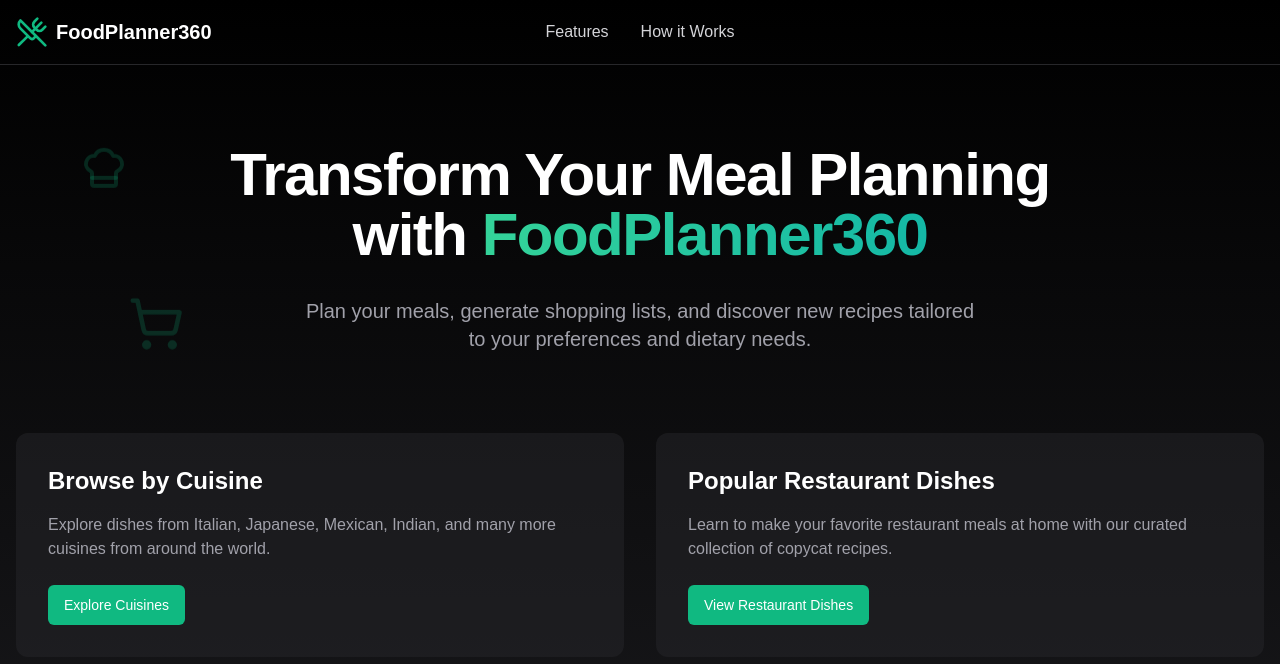
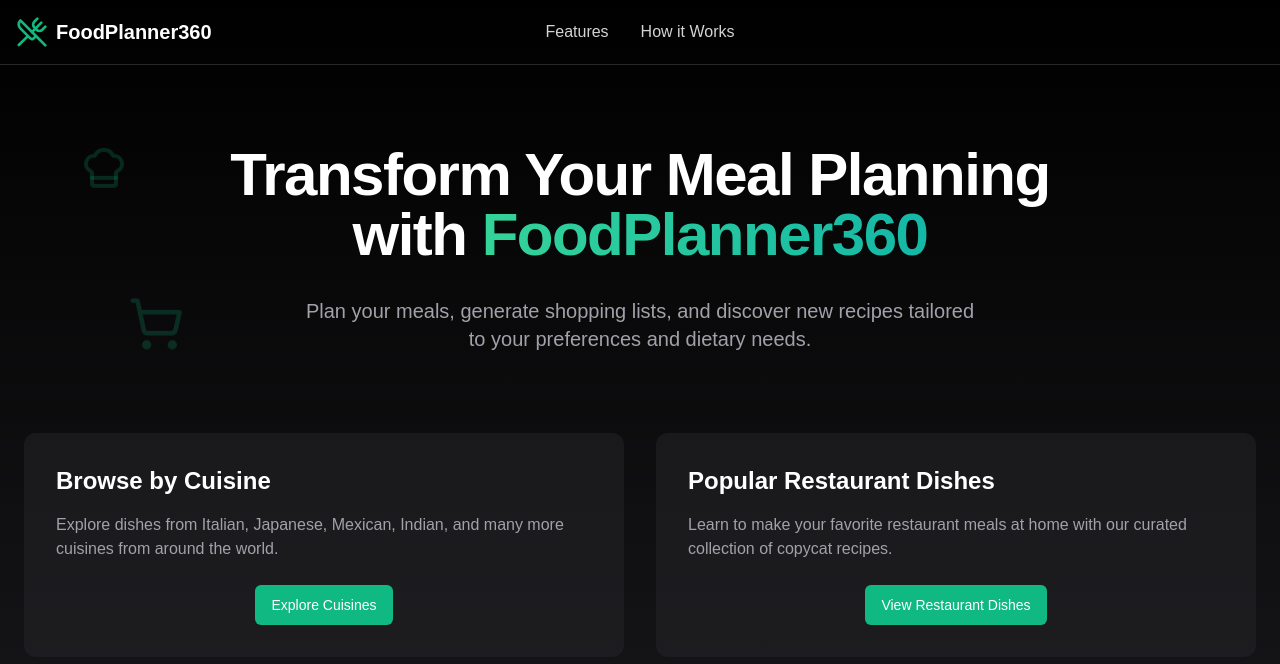
Before and after one commit to lyrifyP/MealPlanner360, a Next.js app: page / in a window 1280 px wide. Shown: the top 664 px of the page. Built offline with nearby package versions, Linux system fonts and the light colour scheme.

Commit message:
optimised containers for mobile and centred buttons

```diff
--- a/app/cuisines/page.tsx
+++ b/app/cuisines/page.tsx
@@ -27,9 +27,9 @@ export default function CuisinesPage() {
       </nav>
 
       {/* Main Content */}
-      <div className="container mx-auto px-4 py-12">
+      <div className="container mx-auto px-4 sm:px-6 py-12">
         <h1 className="text-3xl font-bold text-white mb-8">Explore Cuisines</h1>
-        <div className="grid grid-cols-1 md:grid-cols-2 lg:grid-cols-3 gap-6">
+        <div className="grid grid-cols-1 md:grid-cols-2 lg:grid-cols-3 gap-6 max-w-7xl mx-auto">
           {/* Sample cuisine cards - you can expand this list */}
           {[
             { name: "Italian", description: "Pizza, pasta, and Mediterranean flavors" },
--- a/page.tsx
+++ b/page.tsx
@@ -50,27 +50,30 @@ export default function Home() {
       </div>
 
       {/* Meal Selection Section */}
-      <div className="container mx-auto px-4">
-        <div className="grid md:grid-cols-2 gap-8">
+      <div className="container mx-auto px-4 sm:px-6">
+        <div className="grid md:grid-cols-2 gap-8 max-w-7xl mx-auto">
           {/* Cuisine Type Card */}
-          <div className="bg-zinc-800/50 rounded-xl p-8 hover:bg-zinc-800/70 transition-colors cursor-pointer">
+          <div className="bg-zinc-800/50 rounded-xl p-6 sm:p-8 hover:bg-zinc-800/70 transition-colors cursor-pointer">
             <h2 className="text-2xl font-bold text-white mb-4">Browse by Cuisine</h2>
             <p className="text-zinc-400 mb-6">
               Explore dishes from Italian, Japanese, Mexican, Indian, and many more cuisines from around the world.
             </p>
+            <div className="flex justify-center">
               <Link href="/cuisines">
                 <Button className="bg-emerald-500 hover:bg-emerald-600 text-white">
                   Explore Cuisines
                 </Button>
               </Link>
             </div>
+          </div>
 
           {/* Popular Restaurant Card */}
-          <div className="bg-zinc-800/50 rounded-xl p-8 hover:bg-zinc-800/70 transition-colors cursor-pointer">
+          <div className="bg-zinc-800/50 rounded-xl p-6 sm:p-8 hover:bg-zinc-800/70 transition-colors cursor-pointer">
             <h2 className="text-2xl font-bold text-white mb-4">Popular Restaurant Dishes</h2>
             <p className="text-zinc-400 mb-6">
               Learn to make your favorite restaurant meals at home with our curated collection of copycat recipes.
             </p>
+            <div className="flex justify-center">
               <Button className="bg-emerald-500 hover:bg-emerald-600 text-white">
                 View Restaurant Dishes
               </Button>
@@ -78,5 +81,6 @@ export default function Home() {
           </div>
         </div>
       </div>
+    </div>
   )
 }
```
Lines whose indentation alone changed are shown as unchanged.
